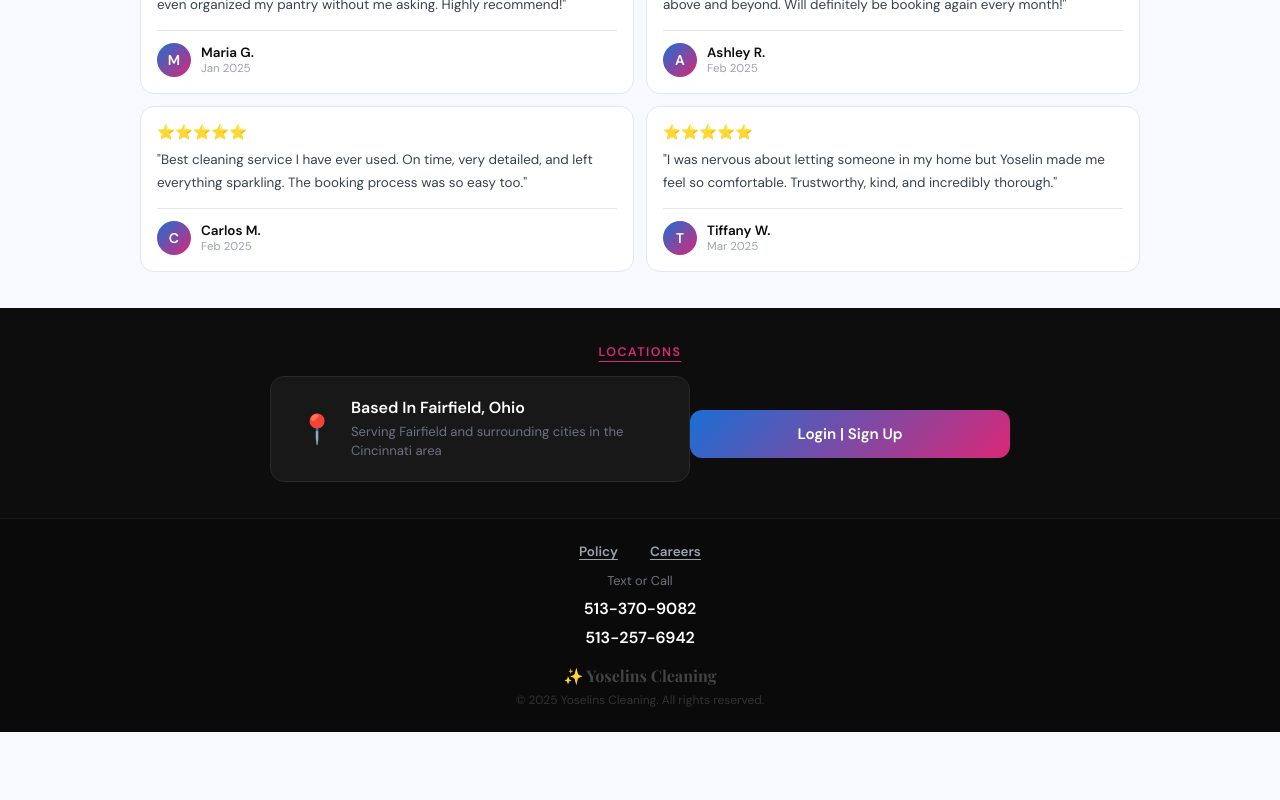
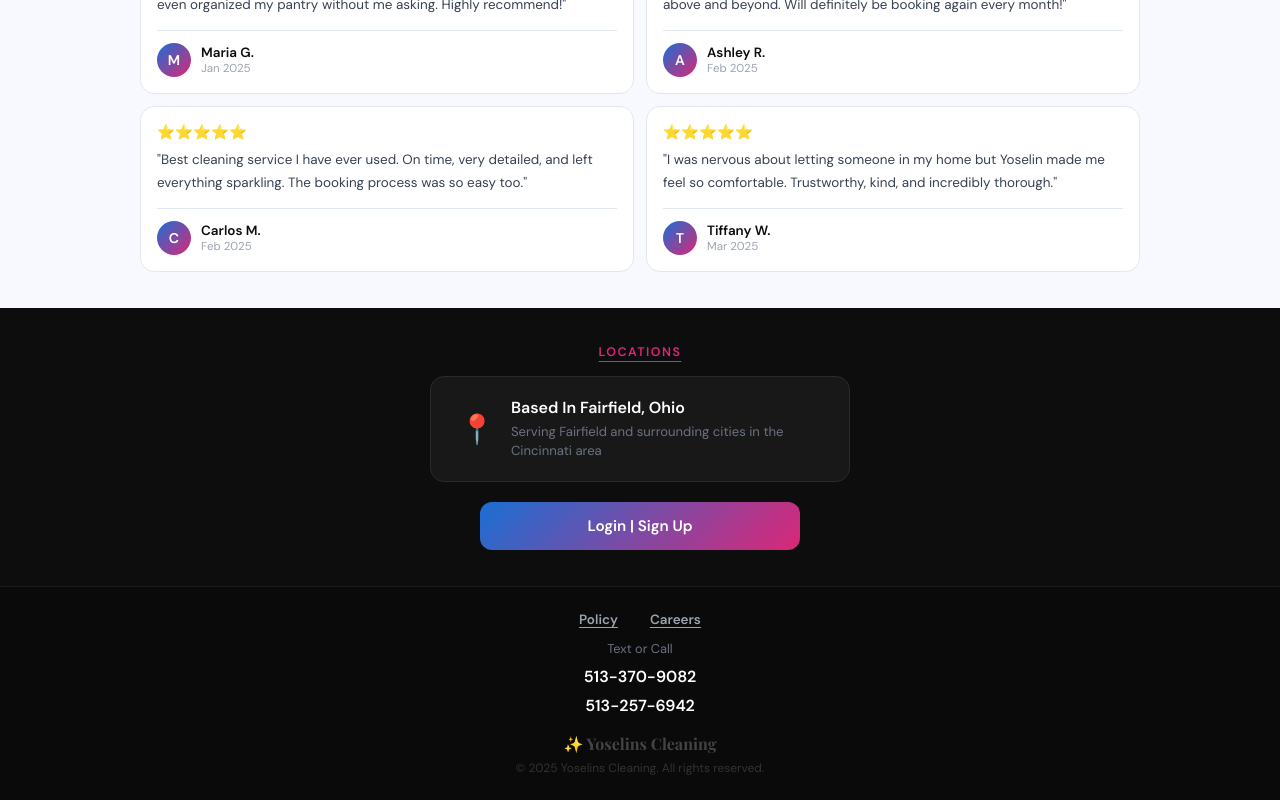
Before and after one commit to pgyb41494-create/yoselin-cleaning, a Next.js app: page / in a window 1280 px wide. Shown: the part 956-1756 px from the top of the page. Before the commit the page ends 1688 px from the top, so only its background shows below. Built offline with nearby package versions, Linux system fonts and the light colour scheme; no server answers.

Commit message:
Update page.js

```diff
--- a/app/page.js
+++ b/app/page.js
@@ -196,7 +196,7 @@ export default function HomePage() {
       {/* ── LOCATION ── */}
       <section className="hp-location" id="schedule">
         <div className="hp-section-label">Locations</div>
-        <div className="hp-location-cta-row">
+        <div className="hp-location-stack">
           <div className="hp-location-box">
             <span className="hp-loc-pin">📍</span>
             <div>
```
